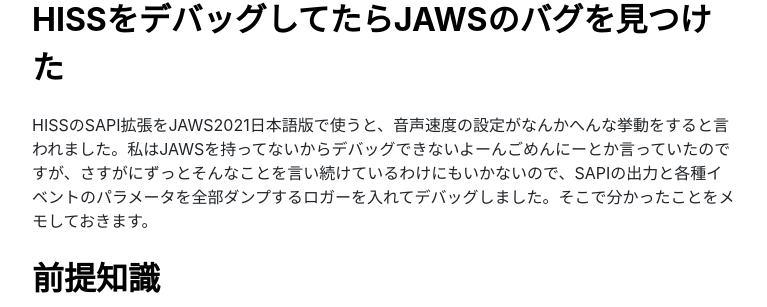
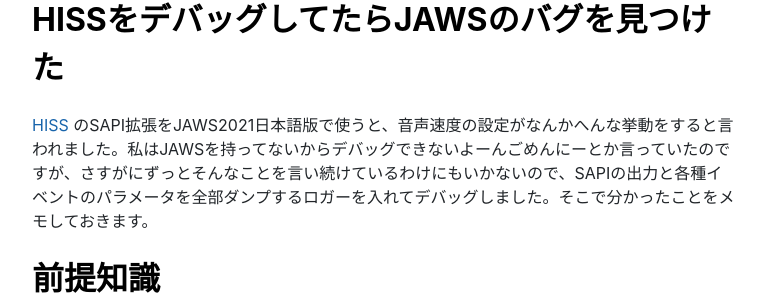
Before and after one commit to yncat/yncat.github.io, a Jekyll site: the page built from _posts/2022-03-20-JAWS2021のSAPI出力のバグと、SAPI5 SDKの謎仕様.md, in a window 1280 px wide and 1400 px high. Shown: the part 310-617 px from the top of the window, without its empty margins (256-1023 px from the left). Built offline with Jekyll 4.4.1, drawn with Linux system fonts in a browser that asks for light colours; nearby versions of some CDN libraries; some of the changed lines change nothing that is shown; some of the changed text lies outside the part shown.

Commit message:
Add link

```diff
--- a/_posts/2022-03-20-JAWS2021のSAPI出力のバグと、SAPI5 SDKの謎仕様.md
+++ b/_posts/2022-03-20-JAWS2021のSAPI出力のバグと、SAPI5 SDKの謎仕様.md
@@ -5,7 +5,7 @@
 
 # HISSをデバッグしてたらJAWSのバグを見つけた
 
-HISSのSAPI拡張をJAWS2021日本語版で使うと、音声速度の設定がなんかへんな挙動をすると言われました。私はJAWSを持ってないからデバッグできないよーんごめんにーとか言っていたのですが、さすがにずっとそんなことを言い続けているわけにもいかないので、SAPIの出力と各種イベントのパラメータを全部ダンプするロガーを入れてデバッグしました。そこで分かったことをメモしておきます。
+[HISS](https://actlab.org/software/HISS) のSAPI拡張をJAWS2021日本語版で使うと、音声速度の設定がなんかへんな挙動をすると言われました。私はJAWSを持ってないからデバッグできないよーんごめんにーとか言っていたのですが、さすがにずっとそんなことを言い続けているわけにもいかないので、SAPIの出力と各種イベントのパラメータを全部ダンプするロガーを入れてデバッグしました。そこで分かったことをメモしておきます。
 
 # 前提知識
 
@@ -37,7 +37,7 @@
 
 JAWSには、何かの条件を満たしたときだけ音声を遅くする、みたいな機能があるらしいです。これが発動したときは、SetRateは元の値から変化しないけれども、rateタグのほうが変更後の値として更新して送っているようです。たとえば、元々の設定でrate 5だったとして、何かの条件を満たしたときだけrateを3下げる設定にしていたときは、setRateの状態は5で、rateタグに2が送られてくるそうです。
 
-ここらへんは、JAWSを持ってるactlabのメンバーに確認してもらいました。
+ここらへんは、JAWSを持ってる [actlabのメンバー](https://actlab.org/about/) に確認してもらいました。
 
 # そもそもの謎仕様、実はrateタグには指定方法が2種類ある
 
```
